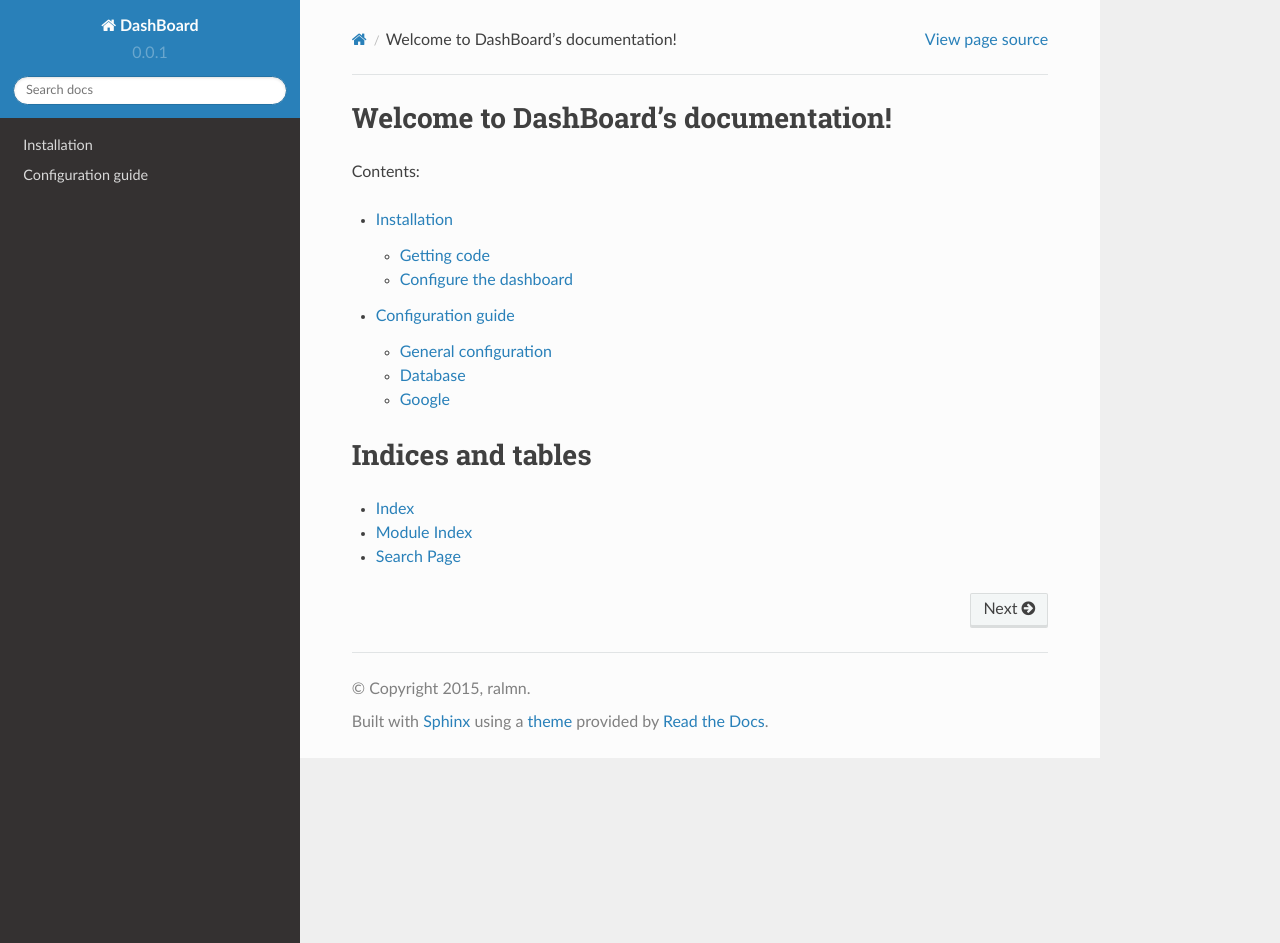
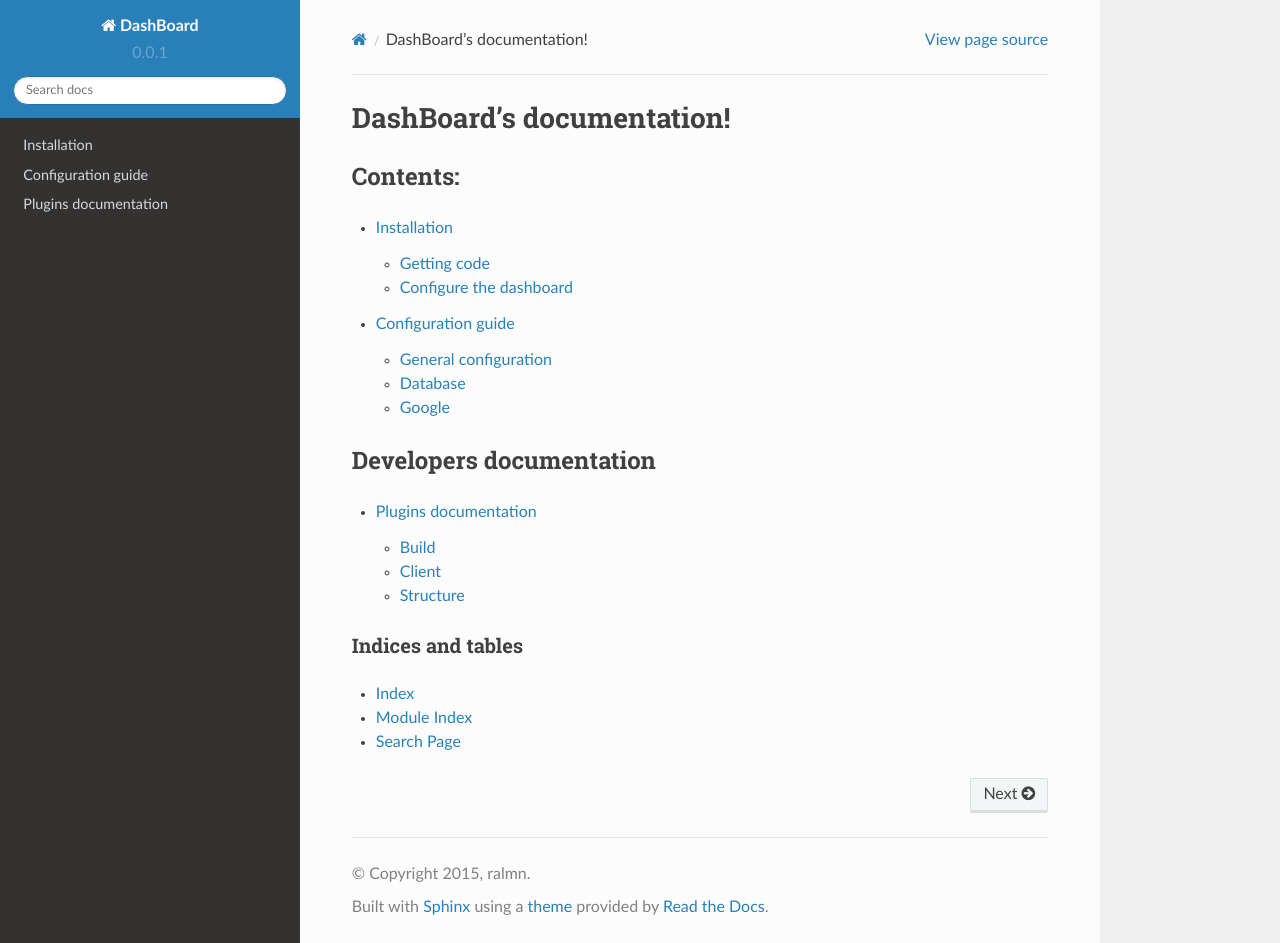
Before and after one commit to san41/DashBoard, a Sphinx documentation site: the page built from docs/index.rst, in a window 1280 px wide and 943 px high. Built offline with Sphinx 7.4.7 and the Read the Docs theme 2.0.0, drawn with Linux system fonts in a browser that asks for light colours.

Commit message:
Add start of the plugin creation documentation

```diff
--- a/docs/conf.py
+++ b/docs/conf.py
@@ -29,7 +29,14 @@ import shlex
 # Add any Sphinx extension module names here, as strings. They can be
 # extensions coming with Sphinx (named 'sphinx.ext.*') or your custom
 # ones.
-extensions = []
+extensions = [
+    'sphinx.ext.autodoc',
+    'sphinx.ext.doctest',
+    'sphinx.ext.intersphinx',
+    'sphinx.ext.todo',
+    'sphinx.ext.coverage',
+    'sphinx.ext.mathjax',
+]
 
 # Add any paths that contain templates here, relative to this directory.
 templates_path = ['_templates']
--- a/docs/index.rst
+++ b/docs/index.rst
@@ -3,16 +3,31 @@
    You can adapt this file completely to your liking, but it should at least
    contain the root `toctree` directive.
 
-Welcome to DashBoard's documentation!
+=====================================
+DashBoard's documentation!
 =====================================
 
+-----------
 Contents:
+-----------
+.. toctree::
+   :maxdepth: 2
+   :glob:
+
+   install
+   config
+
+
+--------------------------
+Developers documentation
+--------------------------
 
 .. toctree::
    :maxdepth: 2
+   :glob:
 
-   install
-   config
+   developers/*
+
 
 
 Indices and tables
```
Also changed, not shown: docs/developers.rst (added, +10 -0 lines), docs/developers/plugins.rst (added, +14 -0 lines), docs/developers/plugins/build.rst (added, +32 -0 lines), docs/developers/plugins/client.rst (added, +92 -0 lines), docs/developers/plugins/structure.rst (added, +30 -0 lines).
